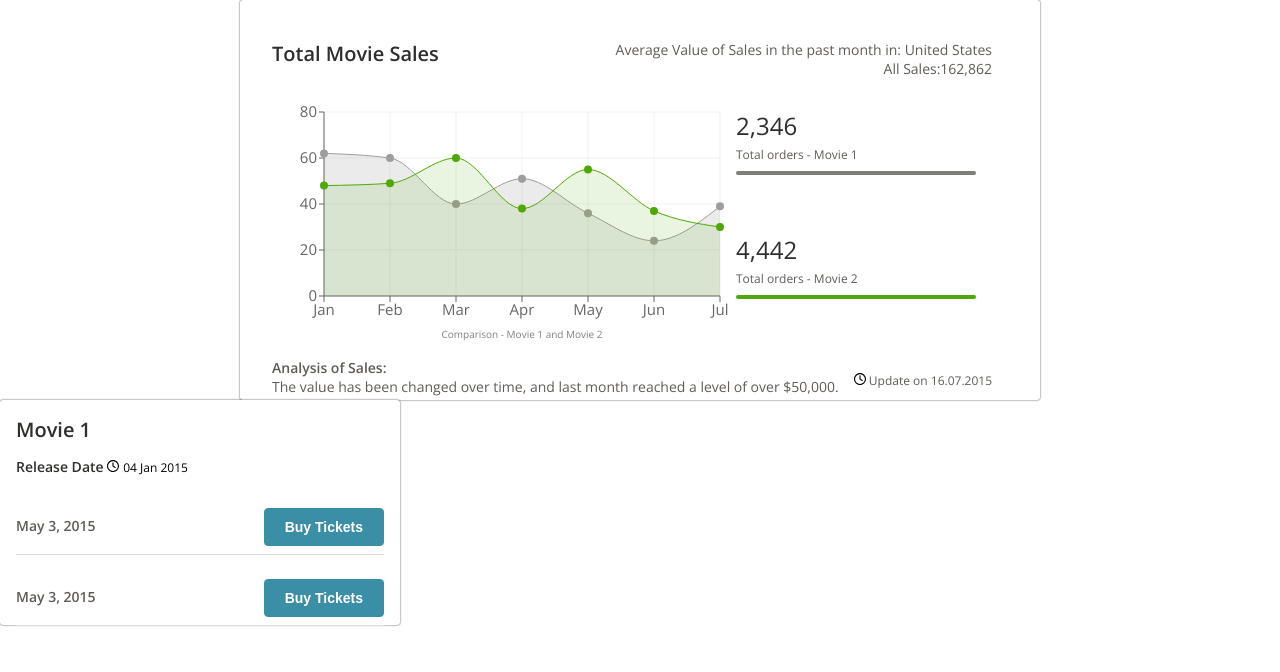
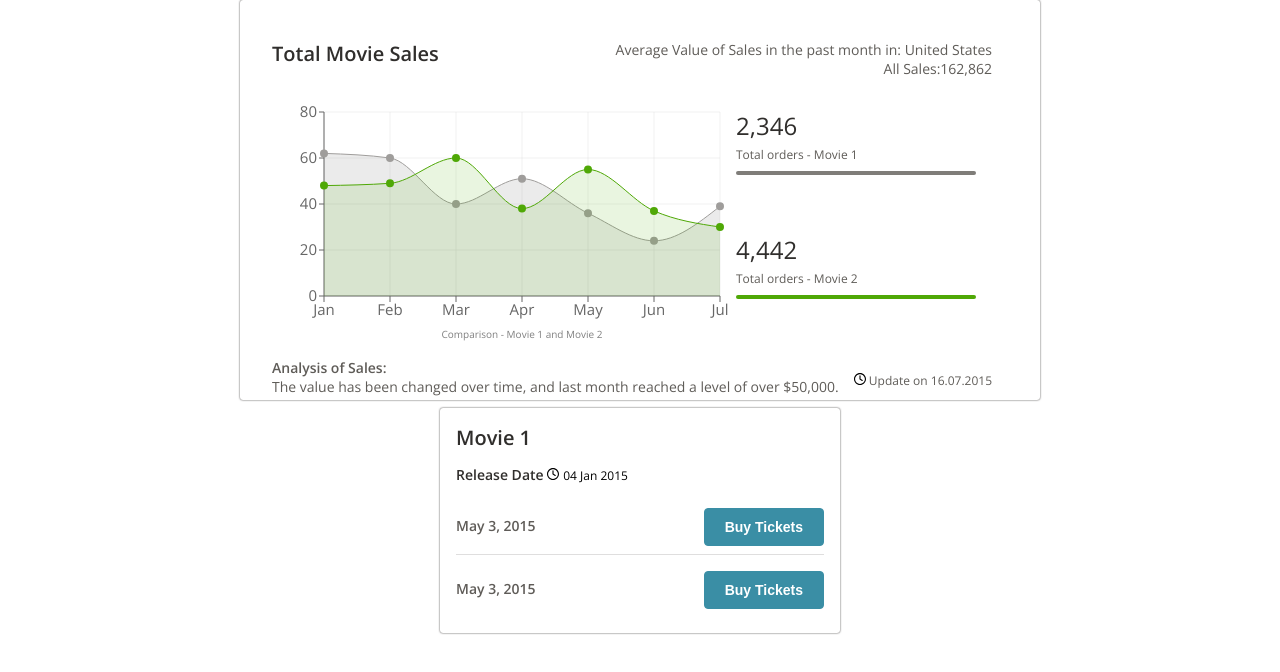
Before and after one commit to ColtonFalkner/enlyte-movie-app, a React (Create React App) app: page / in a window 1280 px wide. Shown: the top 672 px of the page. Built offline with nearby package versions, Linux system fonts and the light colour scheme.

Commit message:
Final adjustments

```diff
--- a/src/Components/MovieCard/ClockSVG.js
+++ /dev/null
@@ -1,21 +0,0 @@
-import React from 'react'
-import styled from 'styled-components'
-
-const ClockStyle = styled.div`
-  height: 4rem;
-  width: 3rem;
-  display: inline-block;
-  padding-top: 0.5rem;
-`
-const Clock = () => {
-  return (
-    <>
-      <ClockStyle>
-        <svg xmlns='http://www.w3.org/2000/svg' viewBox='0 0 512 512'>
-          <path d='M232 120C232 106.7 242.7 96 256 96C269.3 96 280 106.7 280 120V243.2L365.3 300C376.3 307.4 379.3 322.3 371.1 333.3C364.6 344.3 349.7 347.3 338.7 339.1L242.7 275.1C236 271.5 232 264 232 255.1L232 120zM256 0C397.4 0 512 114.6 512 256C512 397.4 397.4 512 256 512C114.6 512 0 397.4 0 256C0 114.6 114.6 0 256 0zM48 256C48 370.9 141.1 464 256 464C370.9 464 464 370.9 464 256C464 141.1 370.9 48 256 48C141.1 48 48 141.1 48 256z' />
-        </svg>
-      </ClockStyle>
-    </>
-  )
-}
-export default Clock
--- a/src/Components/MovieCard/MovieCard.js
+++ b/src/Components/MovieCard/MovieCard.js
@@ -1,15 +1,16 @@
 import React from 'react'
 import styled from 'styled-components'
 
-import Clock from './ClockSVG'
+import Clock from '../ClockSVG'
 
 const CardBase = styled.div`
-  display: inline-block;
+  display: block;
   position: relative;
+  flex: 1;
   width: 100rem;
   height: 56.25rem;
   border-radius: 3px;
-  margin: 0px auto;
+  margin: 2rem auto;
   //Extract to variable
   background-color: #fff;
   box-shadow: 0 0 0.5rem #302e2c;
@@ -43,9 +44,13 @@ const TicketWrapper = styled.div`
   display: flex;
   align-items: center;
   justify-content: space-between;
-  margin: 4rem;
+  margin: 2rem 4rem 2rem 4rem;
   padding: 2rem 0 2rem 0;
   border-bottom: 1px solid #dfdede;
+
+  &:last-child {
+    border-bottom: none;
+  }
 `
 
 const TicketDate = styled.p`
@@ -63,6 +68,16 @@ const BuyButton = styled.button`
   font-size: 3.5rem;
   font-weight: 600;
   color: #fff;
+
+  &:hover {
+    background-color: #6baabb;
+    border: 1px solid #6baabb;
+  }
+
+  &:active {
+    background-color: #09728e;
+    border: 1px solid #09728e;
+  }
 `
 const MovieCard = (props) => {
   return (
```
